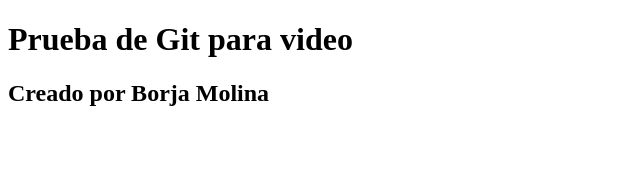
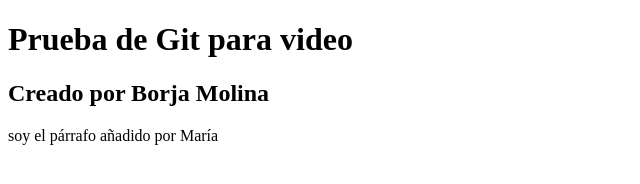
Before and after one commit to profeBorjaMolinaZea/pruebaVideo1, a plain HTML site: page index.html in a window 1280 px wide. Shown: the whole page, without its empty margins (0-640 px from the left). Drawn offline with Linux system fonts and the light colour scheme.

Commit message:
Primera aportación de María al proyecto

```diff
--- a/index.html
+++ b/index.html
@@ -6,5 +6,6 @@
 <body>
 <h1>Prueba de Git para video </h1>
 <h2>Creado por Borja Molina</h2>
+<p>soy el párrafo añadido por María</p>
 </body>
 </html>
```
